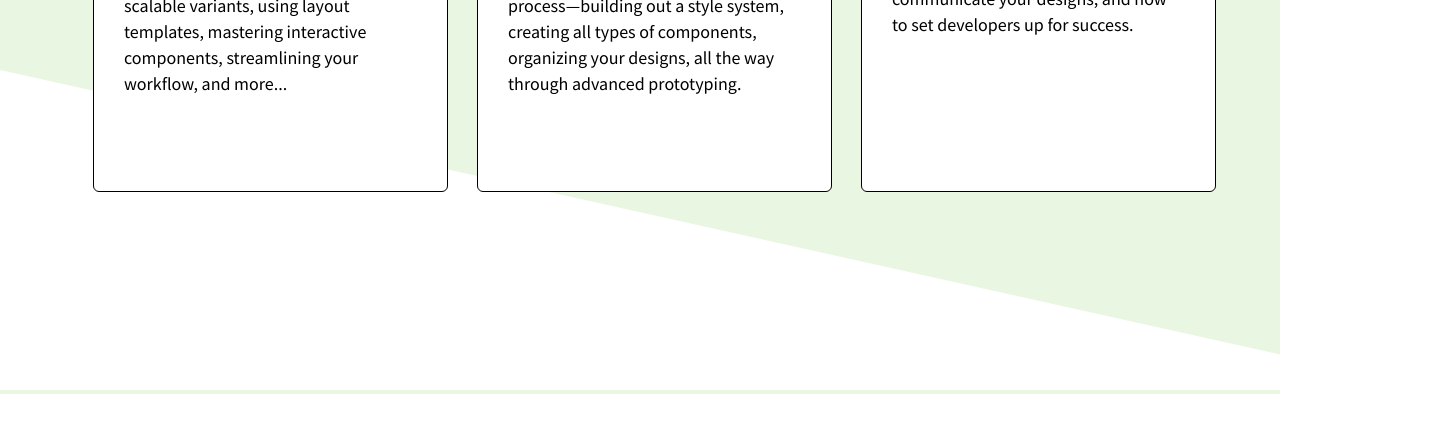
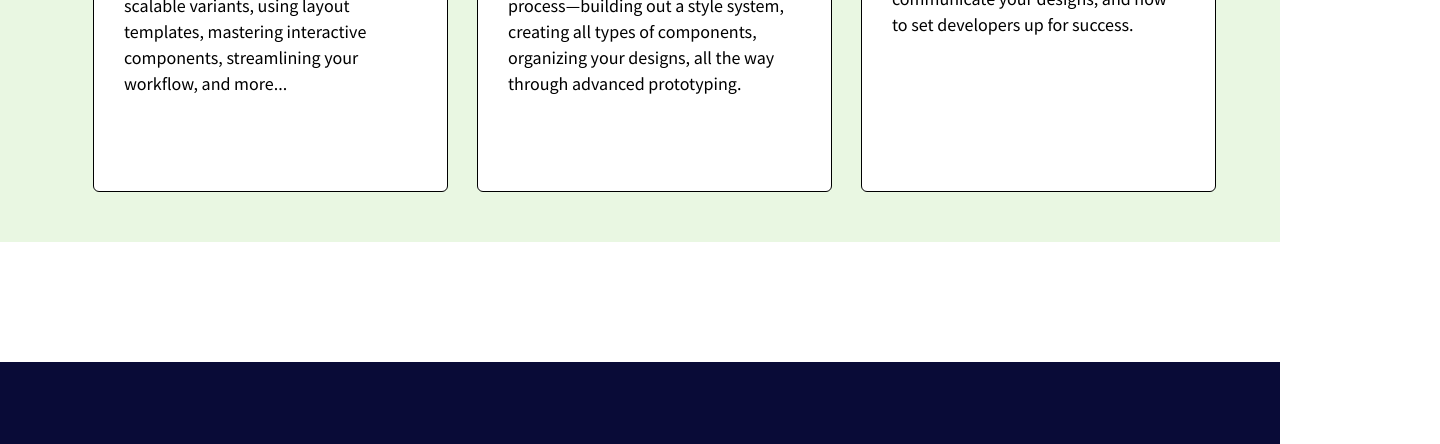
Before and after one commit to codahiri/academiy, a React (Create React App) app: page / in a window 1280 px wide. Shown: the part 1716-2160 px from the top of the page, 1440 px wide, since content can reach past the window. Built offline with nearby package versions, Linux system fonts and the light colour scheme.

Commit message:
edit works section

```diff
--- a/src/components/works/index.jsx
+++ b/src/components/works/index.jsx
@@ -45,7 +45,7 @@ export const Works = () => {
                     </div>
                 </div>
             </div>
-            <footer className="vektor"><img src={VektorImg} alt="" /></footer>
+            {/* <footer className="vektor"><img src={VektorImg} alt="" /></footer> */}
         </div>
     )
 }
--- a/src/components/works/style.css
+++ b/src/components/works/style.css
@@ -3,6 +3,7 @@
     /* height: 1089px; */
     justify-content: space-between;
     background-color: #E9F7E2;
+    padding-bottom: 50px;
 }
 
 
@@ -131,7 +132,7 @@
 }
 
 footer img{
-    width: 1440px;
+    width: 100%;
     height: 320px;
     z-index: 2;
     left: 59px;
```
